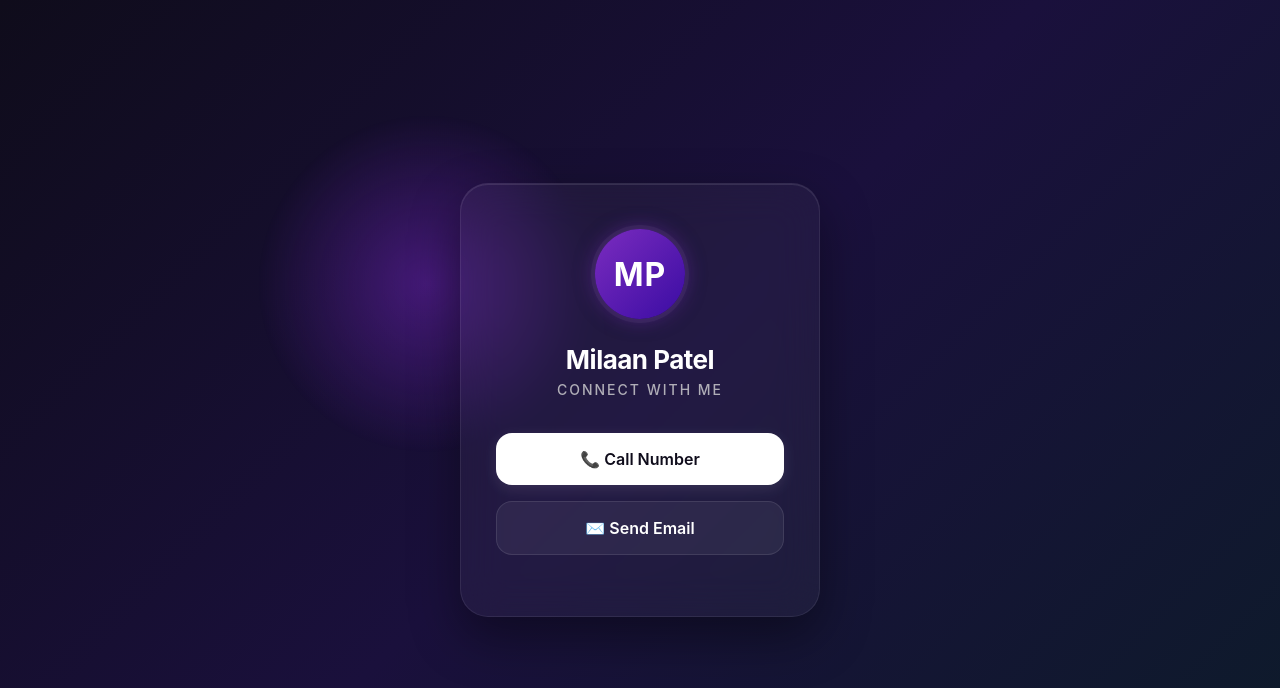
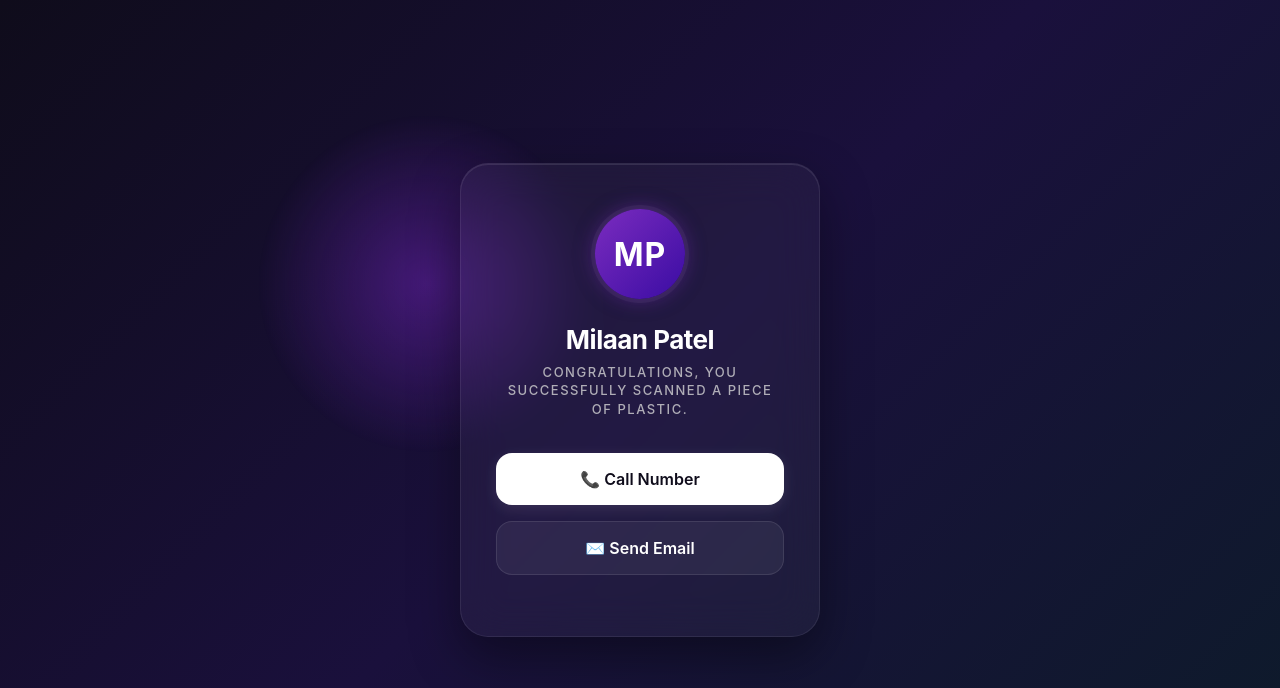
Before and after one commit to milaan111/milaan111.github.io, a plain HTML site: page index.html in a window 1280 px wide. Drawn offline with Linux system fonts and the light colour scheme.

Commit message:
Update index.html

```diff
--- a/index.html
+++ b/index.html
@@ -81,19 +81,20 @@
 
         h1 {
             font-size: 26px;
-            margin-bottom: 6px;
+            margin-bottom: 8px;
             color: #ffffff;
             font-weight: 700;
             letter-spacing: -0.5px;
         }
 
         p {
-            font-size: 14px;
+            font-size: 13px;
             color: #b0aeb7;
             margin-bottom: 35px;
             text-transform: uppercase;
-            letter-spacing: 2px;
+            letter-spacing: 1.5px;
             font-weight: 500;
+            line-height: 1.4;
         }
 
         /* High-End Modern Buttons */
@@ -144,7 +145,8 @@
     <div class="card">
         <div class="avatar">MP</div>
         <h1>Milaan Patel</h1>
-        <p>Connect With Me</p>
+        <!-- Custom funny text added below -->
+        <p>Congratulations, you successfully scanned a piece of plastic.</p>
 
         <!-- Premium Action Buttons -->
         <a class="btn btn-phone" href="tel:+447979309148">📞 Call Number</a>
```
